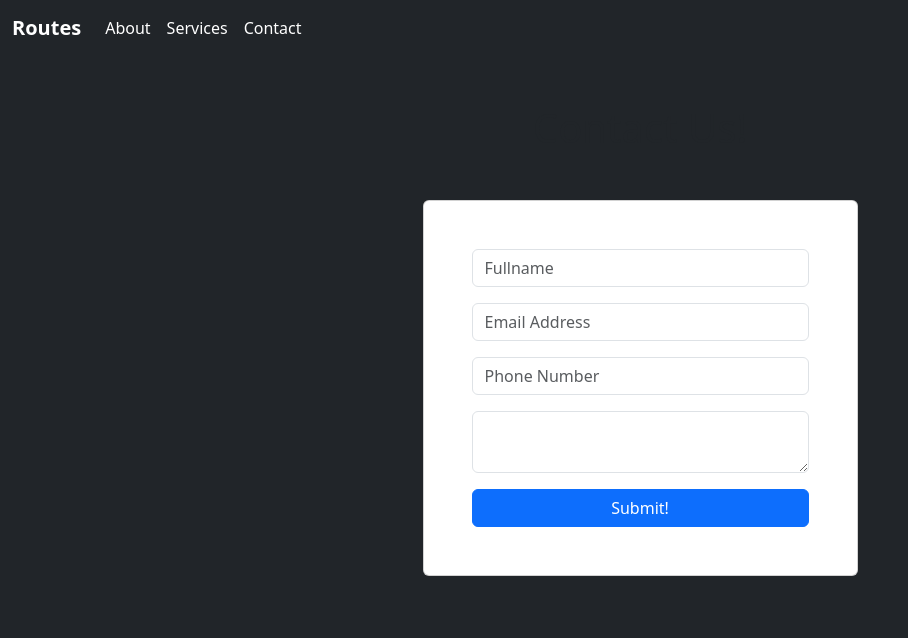
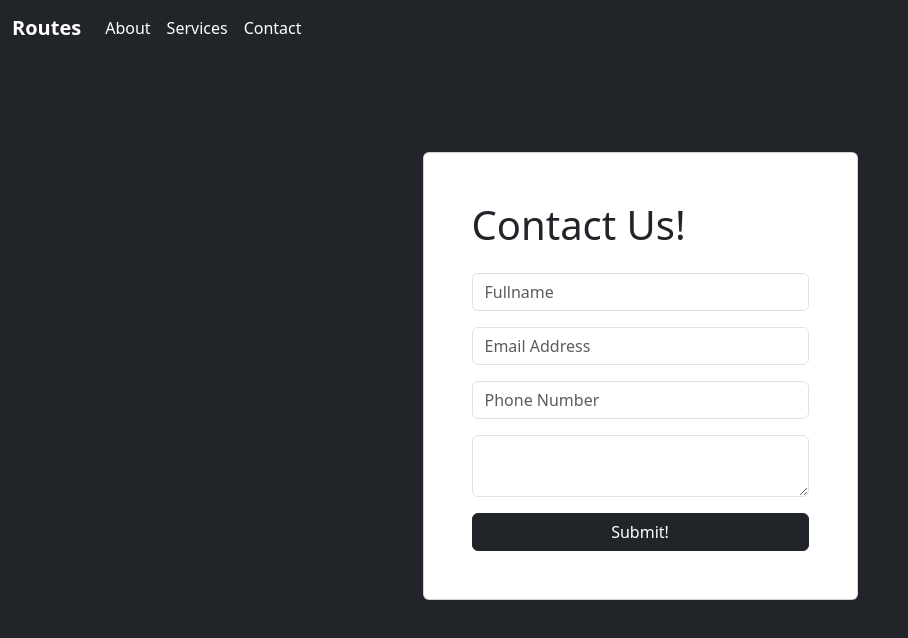
Before and after one commit to byrondones/Dones_Activity_14, a React (Vite) app: page /contact in a window 1280 px wide. Shown: the top 638 px of the page, without its empty margins (0-908 px from the left). Built offline with nearby package versions, Linux system fonts and the light colour scheme.

Commit message:
added details and toast to contact page

```diff
--- a/src/pages/Contact.jsx
+++ b/src/pages/Contact.jsx
@@ -1,19 +1,45 @@
+import { ToastContainer, toast } from 'react-toastify';
+import 'react-toastify/dist/ReactToastify.css';
+
 function Contact(){
+    const notify = () => toast.success("Sent!",{
+        position: "top-center",
+        autoClose: 1000,
+        hideProgressBar: false,
+        closeOnClick: true,
+        pauseOnHover: true,
+        draggable: true,
+        progress: undefined,
+        theme: "light",
+    });
 
     return(
-        <>
-            <h1 className="text-center mb-5">Contact Us!</h1>
+        <div>
             <div className="col-md-2"></div>
-            <div className="col-md-5 mx-auto">
+            <div className="col-md-5 mx-auto pt-5">
+
             <section className="card p-5">
+            <h1 className="pb-3">Contact Us!</h1>
                 <input type="text" className="form form-control mb-3" placeholder="Fullname"/>
                 <input type="email" className="form form-control mb-3" placeholder="Email Address"/>
                 <input type="text" className="form form-control mb-3" placeholder="Phone Number"/>
                 <textarea className="form-control mb-3" id=""></textarea>
-                <button className="btn btn-primary">Submit!</button>
+                <button className="btn btn-dark" onClick={notify}>Submit!</button>
+
+                <ToastContainer position="top-center"
+                autoClose={5000}
+                hideProgressBar={false}
+                newestOnTop={false}
+                closeOnClick
+                rtl={false}
+                pauseOnFocusLoss
+                draggable
+                pauseOnHover
+                theme="light"/>
             </section>
             </div>
-        </>
+
+        </div>
     )
 
 }
```
